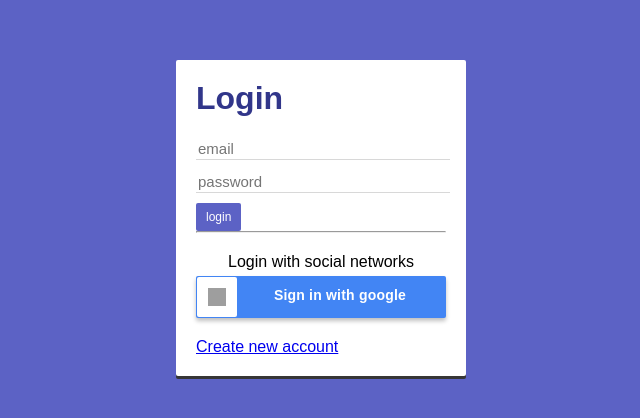
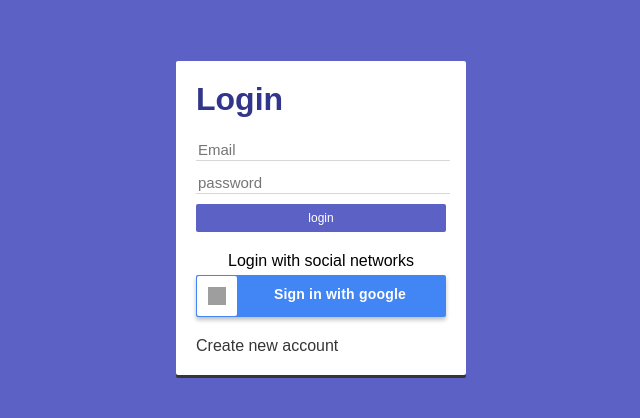
Before and after one commit to yoya93/journal-app, a React app: page /journal-app/auth/login in a window 1280 px wide. Shown: the part 182-600 px from the top of the page, without its empty margins (319-959 px from the left). Built offline with nearby package versions, Linux system fonts and the light colour scheme; grey boxes are pictures that could not be loaded.

Commit message:
Added styles Link

```diff
--- a/src/components/auth/LoginScreen.js
+++ b/src/components/auth/LoginScreen.js
@@ -10,7 +10,7 @@ export const LoginScreen = () => {
         <input
           type="text"
           autoComplete="off"
-          placeholder="email"
+          placeholder="Email"
           name="email"
           className="auth__input"
         />
@@ -21,10 +21,9 @@ export const LoginScreen = () => {
           name="password"
           className="auth__input"
         />
-        <button className="btn btn-primary" type="submit">
+        <button className="btn btn-primary btn-block" type="submit">
           login
         </button>
-        <hr />
         <div className="auth__social-networks">
           <p>Login with social networks</p>
           <div className="google-btn">
@@ -41,7 +40,9 @@ export const LoginScreen = () => {
           </div>
         </div>
 
-        <Link to="/auth/register">Create new account</Link>
+        <Link className="link" to="/auth/register">
+          Create new account
+        </Link>
       </form>
     </div>
   );
--- a/src/styles/components/_buttons.scss
+++ b/src/styles/components/_buttons.scss
@@ -22,6 +22,10 @@
   &:hover {
     background-color: lighten($color: $primary, $amount: 15);
   }
+}
+
+.btn-block {
+  width: 100%;
 }
 
 .google-btn {
--- /dev/null
+++ b/src/styles/components/_links.scss
@@ -0,0 +1,8 @@
+.link {
+  color: $dark-grey;
+  text-decoration: none;
+
+  &:hover {
+    text-decoration: underline;
+  }
+}
--- a/src/styles/styles.scss
+++ b/src/styles/styles.scss
@@ -5,3 +5,4 @@
 
 @import "./components/auth";
 @import "./components/buttons";
+@import "./components/links";
```
